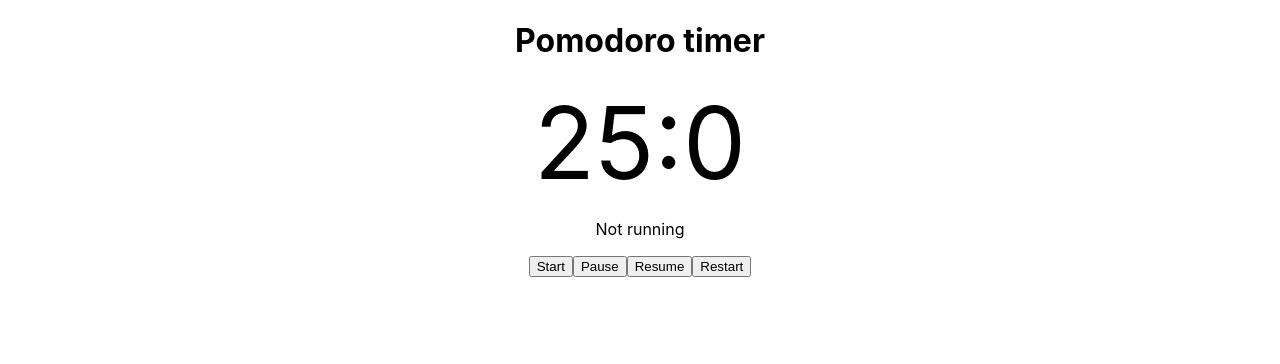
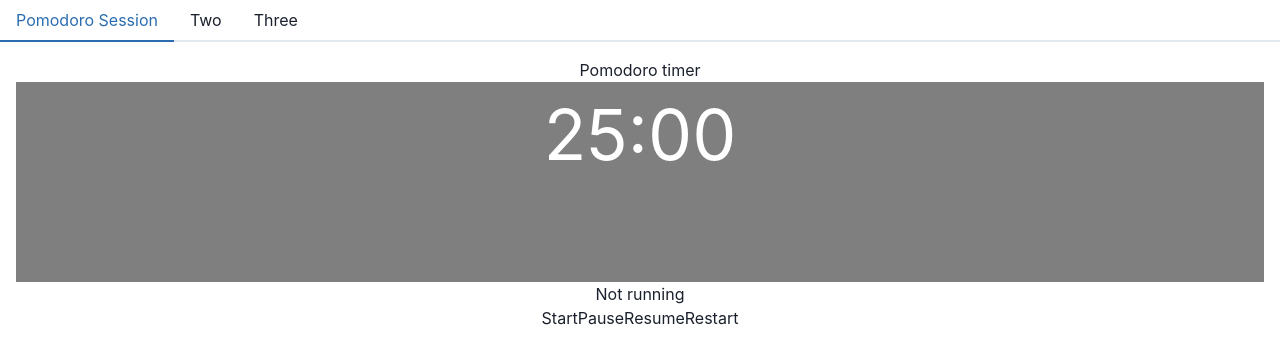
Before and after one commit to sonicakes/pomodoro-react, a React (Create React App) app: page / in a window 1280 px wide. Shown: the top 364 px of the page. Built offline with nearby package versions, Linux system fonts and the light colour scheme.

Commit message:
add chakra comps & format time

```diff
--- a/package.json
+++ b/package.json
@@ -3,9 +3,13 @@
   "version": "0.1.0",
   "private": true,
   "dependencies": {
+    "@chakra-ui/react": "^2.8.2",
+    "@emotion/react": "^11.11.1",
+    "@emotion/styled": "^11.11.0",
     "@testing-library/jest-dom": "^5.17.0",
     "@testing-library/react": "^13.4.0",
     "@testing-library/user-event": "^13.5.0",
+    "framer-motion": "^10.16.5",
     "react": "^18.2.0",
     "react-dom": "^18.2.0",
     "react-scripts": "5.0.1",
--- a/src/App.js
+++ b/src/App.js
@@ -1,12 +1,32 @@
 import Timer from "./components/timer/Timer";
-//todo: why does it start with 25:0 instead of 25:00
+import { Tabs, TabList, TabPanels, Tab, TabPanel } from '@chakra-ui/react';
+
+
 function App() {
   const time = new Date();
   time.setSeconds(time.getSeconds() + 1500); // 25 minutes timer
   return (
     <div className="App">
       <div>
-        <Timer expiryTimestamp={time}/>
+        <Tabs>
+  <TabList>
+    <Tab>Pomodoro Session</Tab>
+    <Tab>Two</Tab>
+    <Tab>Three</Tab>
+  </TabList>
+
+  <TabPanels>
+    <TabPanel>
+    <Timer expiryTimestamp={time}/>
+    </TabPanel>
+    <TabPanel>
+      <p>two!</p>
+    </TabPanel>
+    <TabPanel>
+      <p>three!</p>
+    </TabPanel>
+  </TabPanels>
+</Tabs>
       </div>
     </div>
   );
--- a/src/components/timer/Timer.js
+++ b/src/components/timer/Timer.js
@@ -1,4 +1,5 @@
 import { useTimer } from 'react-timer-hook';
+import './timer.css';
 
 function Timer({ expiryTimestamp }) {
     const {
@@ -10,13 +11,14 @@
       resume,
       restart,
     } = useTimer({ expiryTimestamp, onExpire: () => console.warn('onExpire called - the timer has run its course'), autoStart: false });
-
-
+    const formatTime = (time) => {
+      return String(time).padStart(2, "0");
+    };
     return (
       <div style={{textAlign: 'center'}}>
         <h1>Pomodoro timer </h1>
-        <div style={{fontSize: '100px'}}>
-         <span>{minutes}</span>:<span>{seconds}</span>
+        <div className="timer">
+       <span>{formatTime(minutes)}</span>:<span>{formatTime(seconds)}</span>
         </div>
         <p>{isRunning ? 'Running' : 'Not running'}</p>
         <button onClick={start}>Start</button>
--- /dev/null
+++ b/src/components/timer/timer.css
@@ -0,0 +1,6 @@
+.timer {
+    height: 200px;
+    font-size: 70px;
+    background: rgba(0, 0, 0, 0.5);
+    color: #fff;
+}
```
Also changed, not shown: src/index.js (+5 -2 lines), 1 other file (tests, documents, lock files or other folders).
